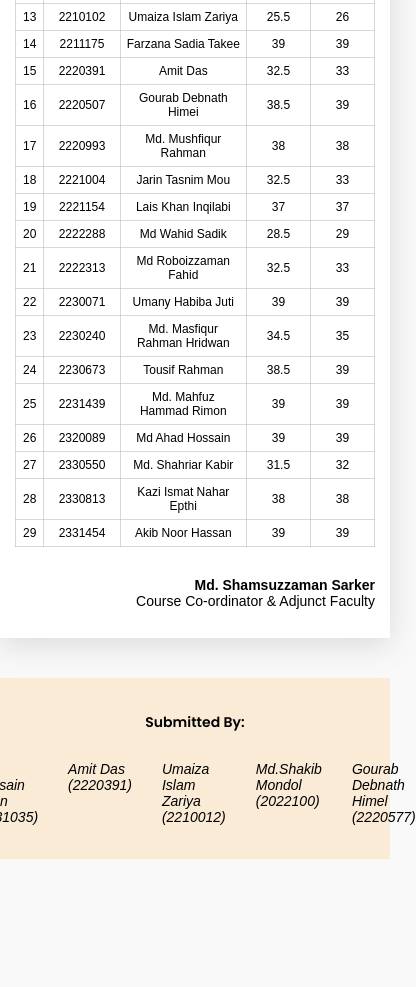
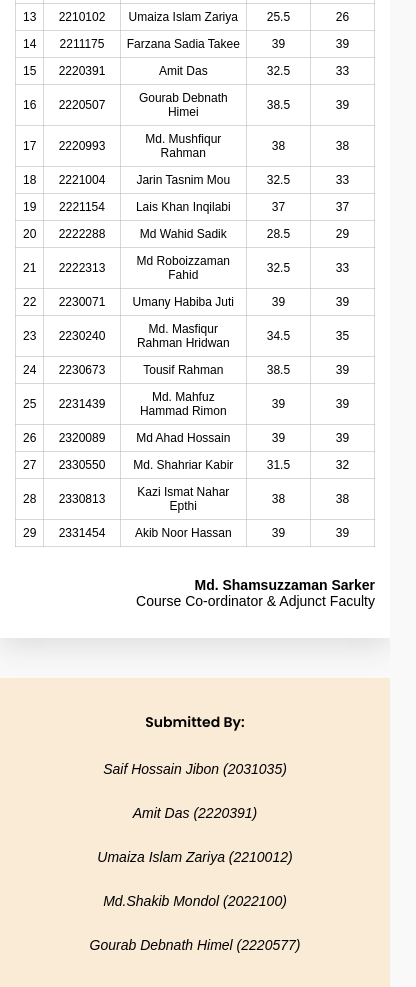
Before and after one commit to saifhossainjibon/mis445_assignment_2, a plain HTML site: page index.html in a window 390 px wide. Shown: the part 1169-2156 px from the top of the page, 416 px wide, since content can reach past the window. Before the commit the page ends 2028 px from the top, so only its background shows below. Drawn offline with Linux system fonts and the light colour scheme.

Commit message:
completed the project with resposive

```diff
--- a/style.css
+++ b/style.css
@@ -135,5 +135,11 @@ th {
     justify-content: center;
     align-items: center;
     font-size: 20px;
+  }
+  .footerSection{
+    display: flex;
+    flex-direction: column;
+    align-items: center;
+    gap: 0px;
+  }
 }
-}
```
